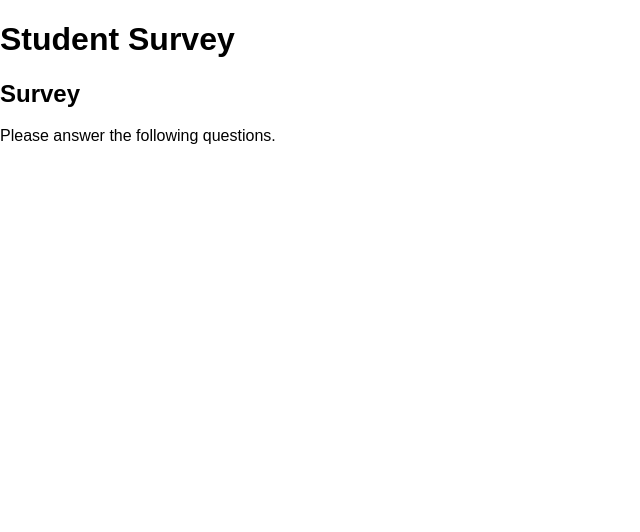
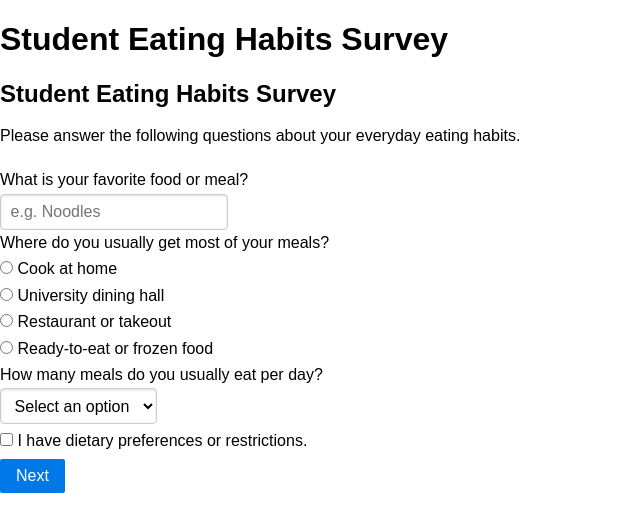
Before and after one commit to CSCI-5117-F26/developing-the-interactive-web-lec-3-nhyo, a Flask app: page /survey in a window 1280 px wide. Shown: the top 532 px of the page, without its empty margins (0-640 px from the left). Run offline with Flask 3, Linux system fonts and the light colour scheme; some libraries are stand-ins or nearby versions.

Commit message:
add survey

```diff
--- a/HW1/server.py
+++ b/HW1/server.py
@@ -8,7 +8,7 @@ def index():
     return render_template("index.html")
 
 
-@app.route("/survey")
+@app.route("/survey", methods=["GET", "POST"])
 def survey():
     return render_template("survey.html")
 
--- a/HW1/templates/base.html
+++ b/HW1/templates/base.html
@@ -21,7 +21,7 @@
 <body>
 
     <header class="site-header">
-        <h1>Student Survey</h1>
+        <h1>Student Eating Habits Survey</h1>
     </header>
 
     <main class="page-container">
--- a/HW1/templates/survey.html
+++ b/HW1/templates/survey.html
@@ -4,12 +4,147 @@
 
 <section class="card">
 
-    <h2> Survey </h2>
+    <h2>Student Eating Habits Survey</h2>
 
-    <p> Please answer the following questions. </p>
+    <p>
+        Please answer the following questions about your everyday eating habits.
+    </p>
+
+    <form
+        class="pure-form pure-form-stacked"
+        method="POST"
+        action="{{ url_for('survey') }}"
+    >
+
+        <fieldset>
+
+            <label for="favorite-food">
+                What is your favorite food or meal?
+            </label>
+
+            <input
+                id="favorite-food"
+                name="favorite_food"
+                type="text"
+                minlength="1"
+                required
+                placeholder="e.g. Noodles"
+            >
 
 
+            <label>
+                Where do you usually get most of your meals?
+            </label>
+
+            <label class="pure-radio">
+                <input
+                    type="radio"
+                    name="meal_source"
+                    value="home"
+                    required
+                >
+                Cook at home
+            </label>
+
+            <label class="pure-radio">
+                <input
+                    type="radio"
+                    name="meal_source"
+                    value="dining_hall"
+                >
+                University dining hall
+            </label>
+
+            <label class="pure-radio">
+                <input
+                    type="radio"
+                    name="meal_source"
+                    value="restaurant"
+                >
+                Restaurant or takeout
+            </label>
+
+            <label class="pure-radio">
+                <input
+                    type="radio"
+                    name="meal_source"
+                    value="ready_to_eat"
+                >
+                Ready-to-eat or frozen food
+            </label>
+
+            <label for="meals-per-day">
+                How many meals do you usually eat per day?
+            </label>
+
+            <select
+                id="meals-per-day"
+                name="meals_per_day"
+                required
+            >
+                <option value="">Select an option</option>
+                <option value="1">1 meal</option>
+                <option value="2">2 meals</option>
+                <option value="3">3 meals</option>
+                <option value="4+">4 or more meals</option>
+            </select>
+
+            <label class="pure-checkbox">
+                <input
+                    id="dietary-checkbox"
+                    name="has_dietary_restriction"
+                    type="checkbox"
+                >
+                I have dietary preferences or restrictions.
+            </label>
+
+            <div id="dietary-details" hidden>
+
+                <label for="dietary-text">
+                    Please describe your dietary preferences or restrictions.
+                </label>
+
+                <textarea
+                    id="dietary-text"
+                    name="dietary_details"
+                    rows="4"
+                    placeholder="e.g. Vegetarian, lactose-free, food allergies..."
+                    disabled
+                ></textarea>
+
+            </div>
+
+
+            <button
+                type="submit"
+                class="pure-button pure-button-primary"
+            >
+                Next
+            </button>
+
+        </fieldset>
+
+    </form>
 
 </section>
 
+
+<script>
+    const checkbox = document.querySelector("#dietary-checkbox");
+    const details = document.querySelector("#dietary-details");
+    const textarea = document.querySelector("#dietary-text");
+
+    checkbox.addEventListener("change", function () {
+
+        if (checkbox.checked) {
+            details.hidden = false;
+            textarea.disabled = false;
+        } else {
+            details.hidden = true;
+            textarea.disabled = true;
+        }
+
+    });
+</script>
+
 {% endblock %}
```
Also changed, not shown: HW1/templates/index.html (+22 -5 lines).
